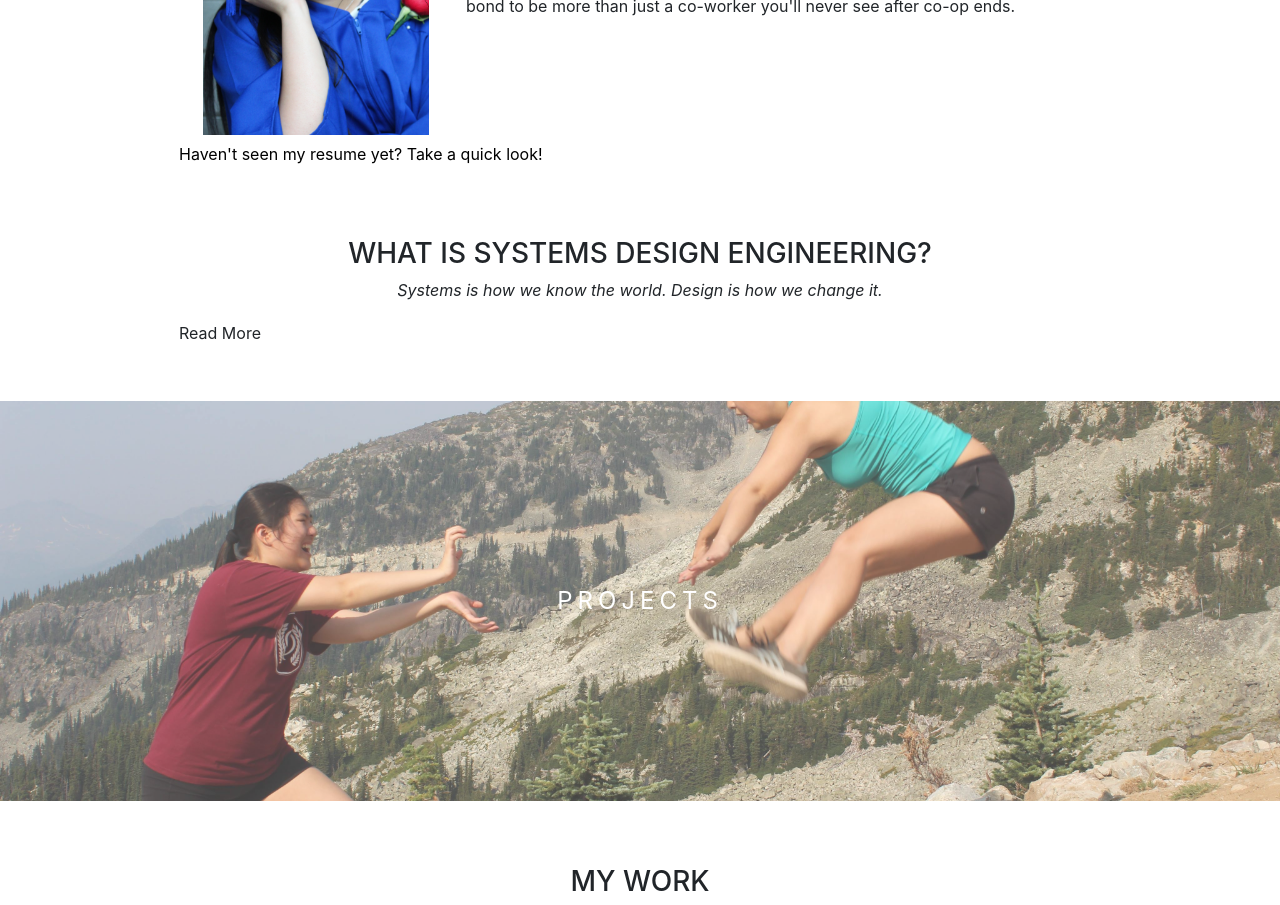
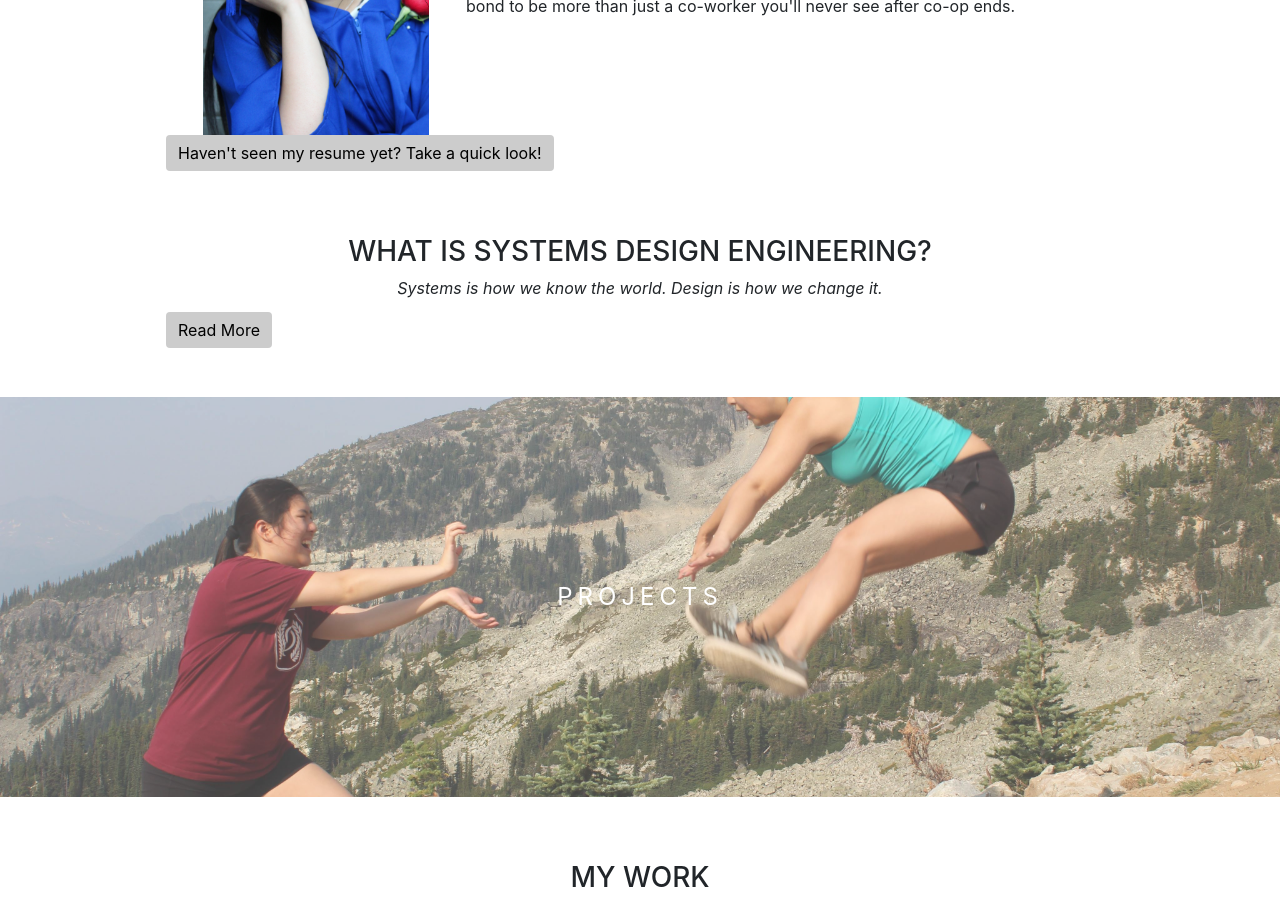
Before and after one commit to rochi138/personal-website-repo, a React (Create React App) app: page / in a window 1280 px wide. Shown: the part 1140-2045 px from the top of the page. Built offline with nearby package versions, Linux system fonts and the light colour scheme.

Commit message:
Changed buttons and pdf link

```diff
--- a/src/pages/HomePage.js
+++ b/src/pages/HomePage.js
@@ -3,7 +3,7 @@ import { MainLayout } from '../components/MainLayout';
 import stylesHome from '../SCSS/HomePage.module.scss';
 import styles from '../SCSS/Main.module.scss';
 import { ProgressComponent } from '../components/PageComponents';
-import { Button, Row, Col } from 'react-bootstrap';
+import { Button, Row, Col } from 'reactstrap';
 import profilePic from '../images/robynProfile.JPG';
 
 export default class Home extends Component{
@@ -67,8 +67,8 @@ export default class Home extends Component{
               <img src={ profilePic } class="w3-round w3-image" alt="Profile" style={{ width: "300px", height: "333px", objectFit: "contain", float: "left" }} />
               <div dangerouslySetInnerHTML={ { __html: source.aboutMe.text } }/>
             </div>
-            <Button className={ stylesHome.resumeButton } style={{textDecoration: "none"}}>
-              <a class="w3-button w3-padding-large w3-light-grey" style={{marginTop: "64px", color: "black"}} href="https://github.com/rochi138/personal-website-repo/src/documents/Robyn Ching - Resume 2018 Co-op.pdf" target="_blank" rel="noopener noreferrer">Haven't seen my resume yet? Take a quick look!</a>
+            <Button className={ stylesHome.resumeButton } style={{ backgroundColor: "#ccc", border: "none" }}>
+              <a class="w3-button w3-padding-large w3-light-grey" style={{marginTop: "64px", color: "black" }} href="https://github.com/rochi138/personal-website-repo/raw/master/src/documents/Robyn%20Ching%20-%20Resume%202018%20Co-op.pdf" target="_blank" rel="noopener noreferrer">Haven't seen my resume yet? Take a quick look!</a>
             </Button>
           </div>
           <div className={ stylesHome.sectionContainer} id="whatissyde" style={{marginBottom: "3em"}}>
@@ -78,7 +78,7 @@ export default class Home extends Component{
             { this.state.showSYDE &&
               <div dangerouslySetInnerHTML={ { __html: source.SYDE.text } }/>
             }
-            <Button onClick={ () => this.readMore("SYDE") }>
+            <Button onClick={ () => this.readMore("SYDE") } style={{ backgroundColor: "#ccc", border: "none", color: "black" }}>
               { this.state.showSYDE ? "Show Less" : "Read More"}
             </Button>
             </div>
```
